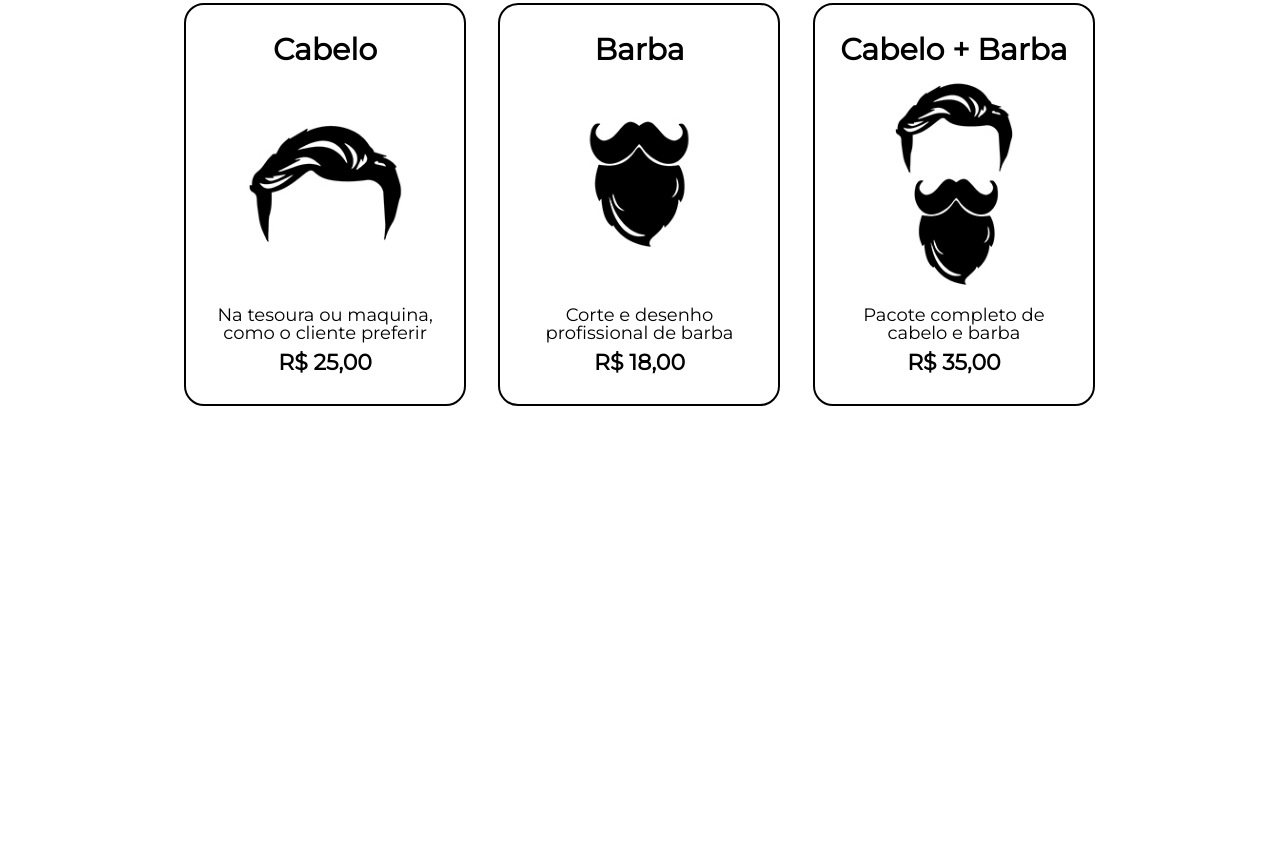
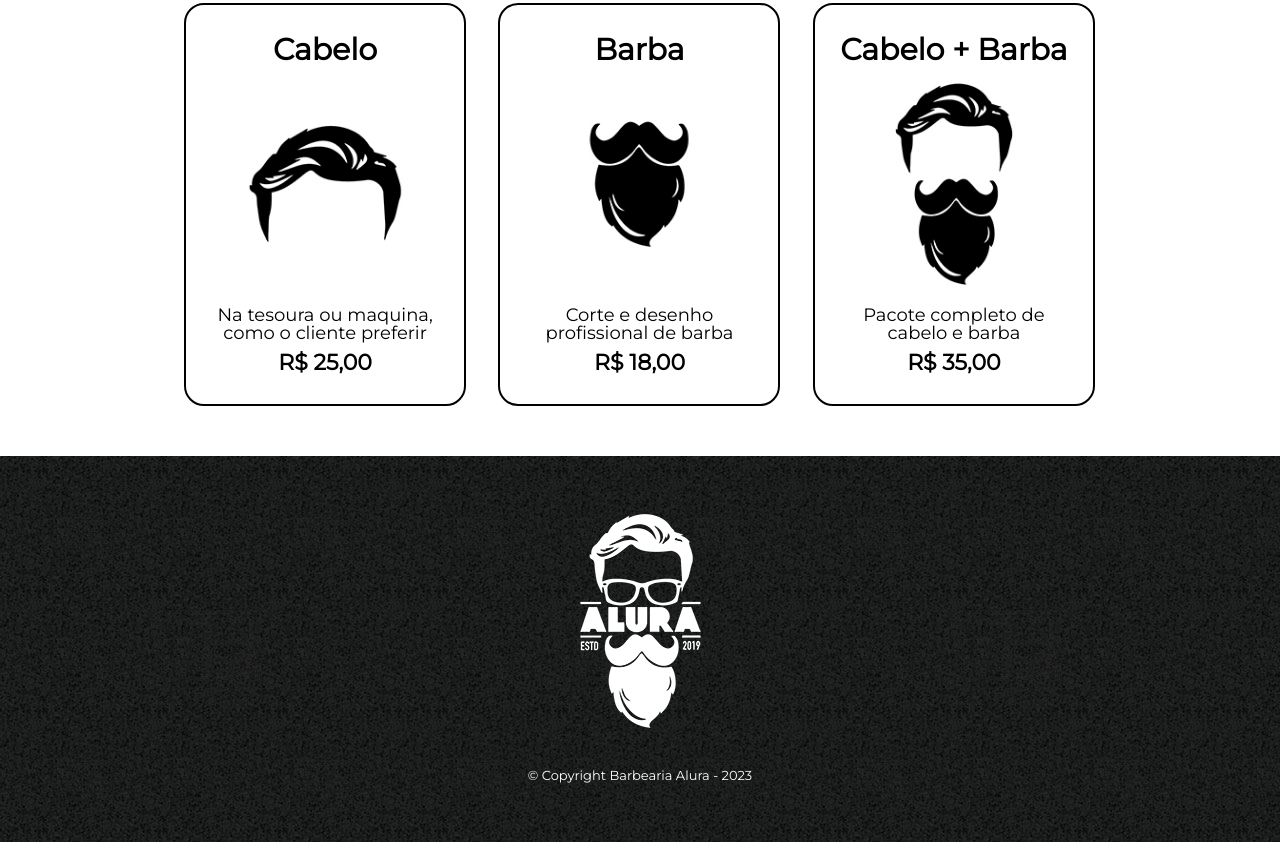
Before and after one commit to Manoelrev/Barbearia-Alura, a plain HTML site: page produtos.html in a window 1280 px wide. Shown: the part 340-1182 px from the top of the page. Drawn offline with Linux system fonts and the light colour scheme.

Commit message:
Update style_produtos.css

```diff
--- a/dependencias/style_produtos.css
+++ b/dependencias/style_produtos.css
@@ -98,7 +98,7 @@ main .produto_preco{
 }
 
 footer{
-    background-image:url("imagens/bg.jpg");
+    background-image:url("../imagens/bg.jpg");
     text-align: center;
     padding: 40px 0;
 }
```
